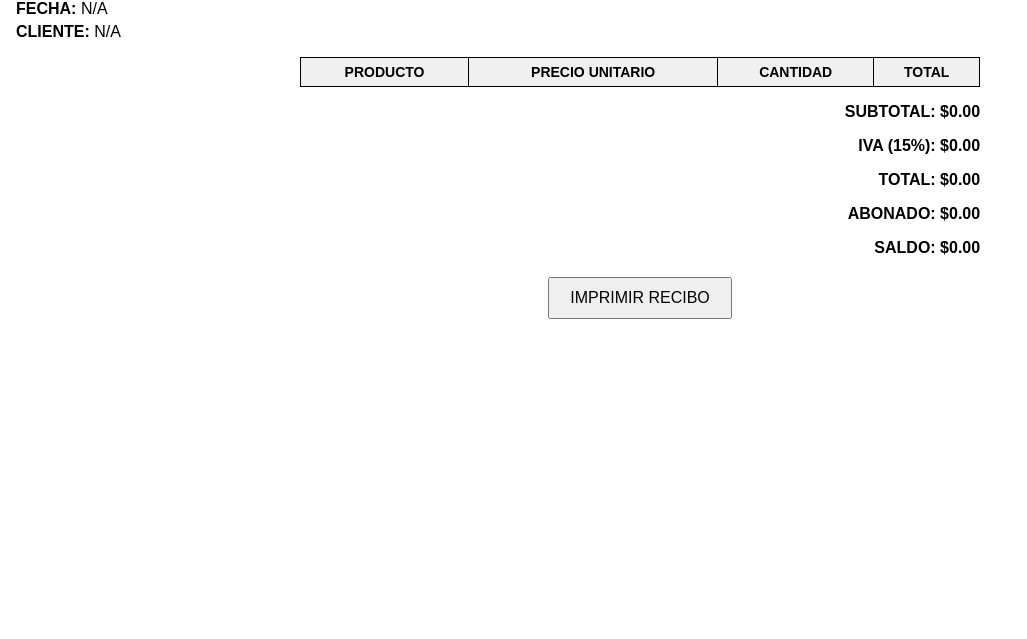
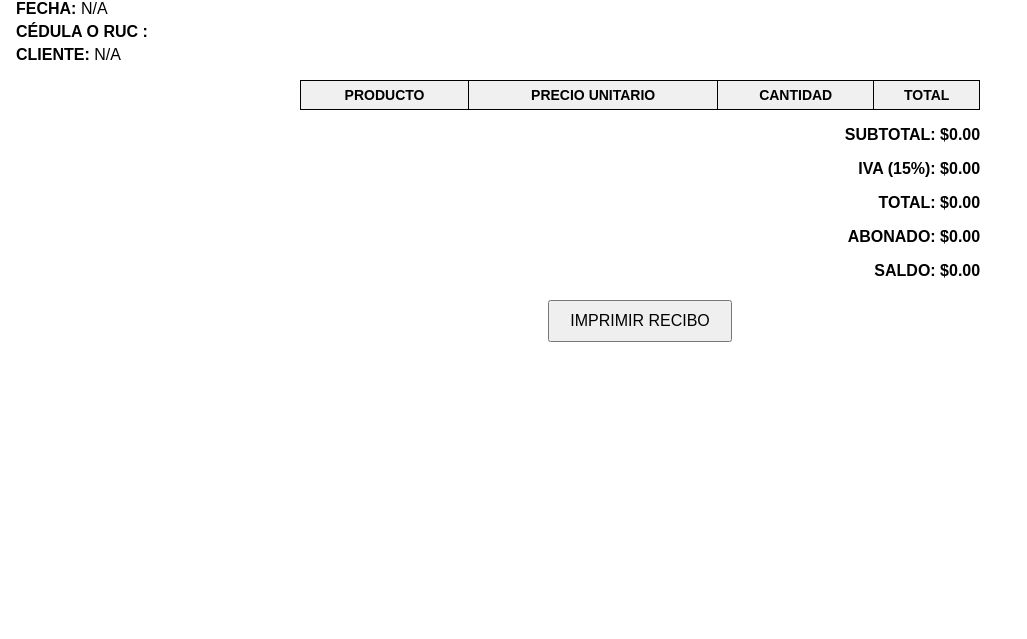
Before and after one commit to ISACOSDP/RECIBO_AIB, a plain HTML site: page docs/index.html in a window 1280 px wide. Shown: the part 161-800 px from the top of the page, without its empty margins (0-1027 px from the left). Drawn offline with Linux system fonts and the light colour scheme.

Commit message:
Update index.html

```diff
--- a/docs/index.html
+++ b/docs/index.html
@@ -35,6 +35,7 @@
 </div>
 <div class="section-info">
     <div class="field"><span class="label">FECHA:</span> <span id="fecha"></span></div>
+     <div class="field"><span class="label">CÉDULA O RUC :</span> <span id="ruc"></span></div>
     <div class="field"><span class="label">CLIENTE:</span> <span id="cliente"></span></div>
 </div>
 <table>
```
